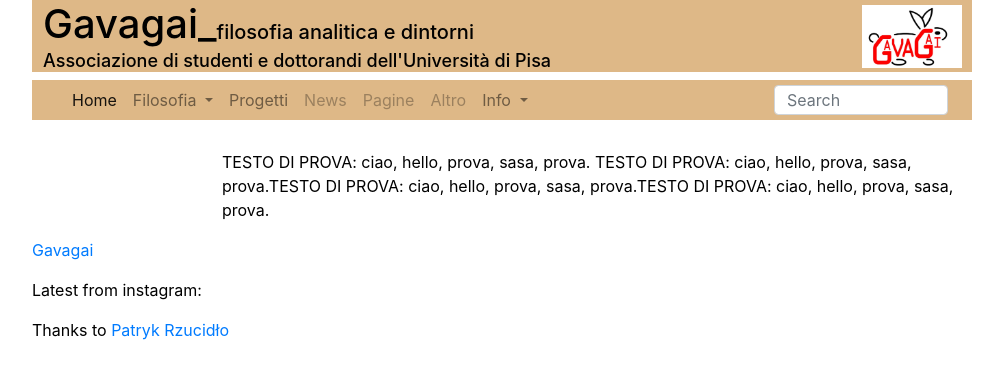
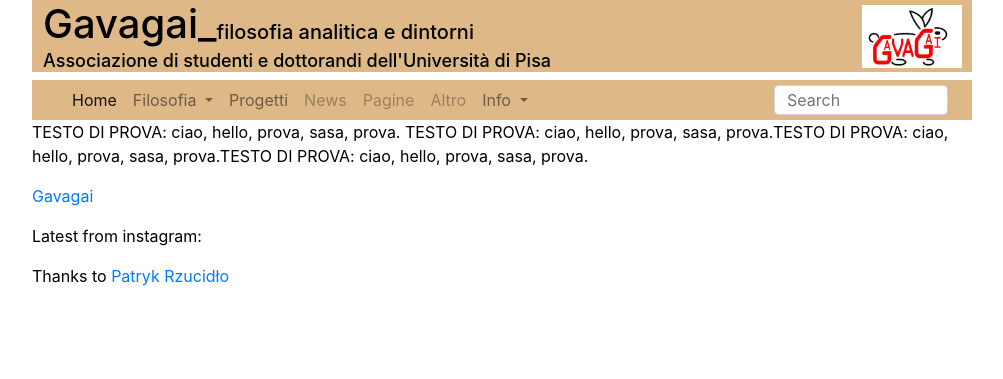
Before and after one commit to Gavagai-phi/gavagai-phi2.github.io, a Jekyll site: the page index.html, which Jekyll copies as it is, in a window 1280 px wide. Shown: the top 379 px of the page, without its empty margins (138-1141 px from the left). Built offline with Jekyll 4.4.1, drawn with Linux system fonts in a browser that asks for light colours; a script that is not in the unit is left out.

Commit message:
Update index.html

```diff
--- a/index.html
+++ b/index.html
@@ -57,9 +57,9 @@ $(function(){
 
 
 <div class='wrapper'>
-<div style="padding-left:190px; padding-top: 30px">
+<!--<div style="padding-left:190px; padding-top: 30px">-->
 <p>TESTO DI PROVA: ciao, hello, prova, sasa, prova. TESTO DI PROVA: ciao, hello, prova, sasa, prova.TESTO DI PROVA: ciao, hello, prova, sasa, prova.TESTO DI PROVA: ciao, hello, prova, sasa, prova.</p>
-</div>
+<!--</div>-->
 </div>
 
 
```
